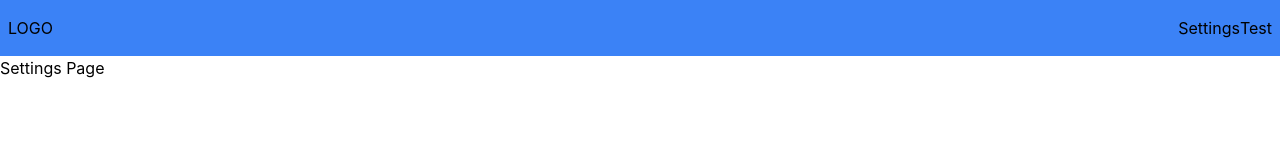
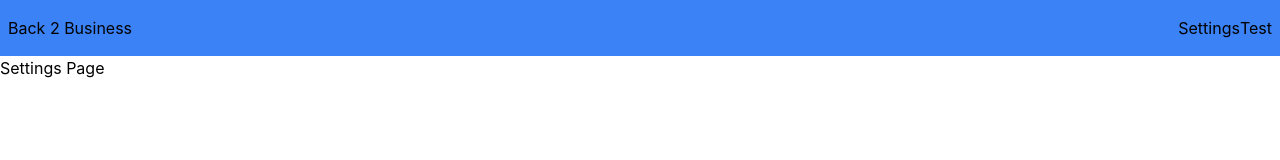
Before and after one commit to bitstorm-tech/back-2-business, a Next.js app: page /settings in a window 1280 px wide. Shown: the top 160 px of the page. Built offline with nearby package versions, Linux system fonts and the light colour scheme.

Commit message:
Exchange 'LOGO' with 'Back 2 Business' in the navbar

```diff
--- a/components/Navbar.js
+++ b/components/Navbar.js
@@ -61,7 +61,7 @@ export default function Navbar({menuItems}) {
     <nav className="flex flex-col md:flex-row bg-blue-500 justify-between md:h-14 p-2">
       <div className="flex flex-row justify-between items-center">
         <div className="cursor-pointer" onClick={closeMobileMenu}>
-          <Link href="/">LOGO</Link>
+          <Link href="/">Back 2 Business</Link>
         </div>
         <div className="md:hidden" onClick={toggleMobileMenu}>
           {renderHamburgerOrClose()}
```
